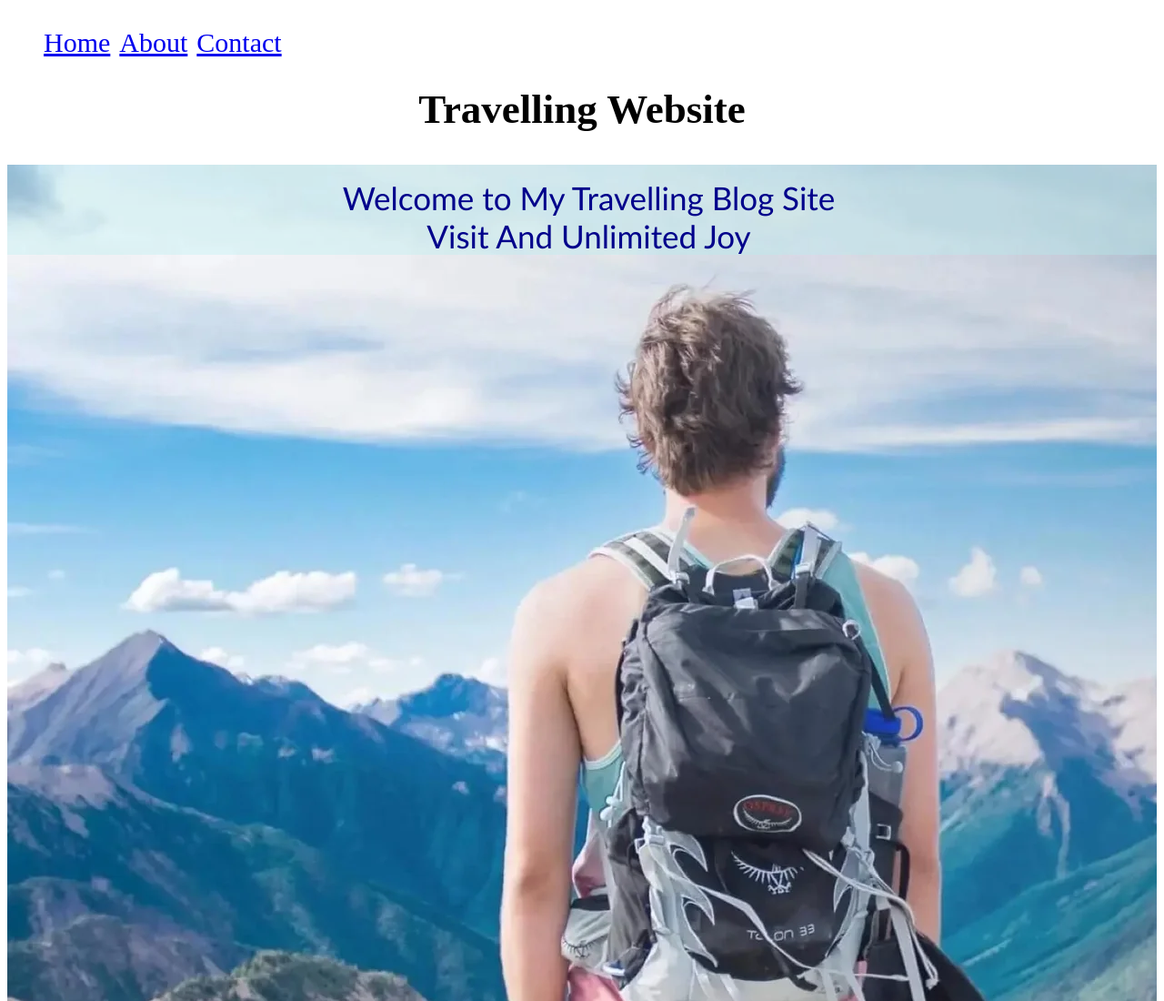
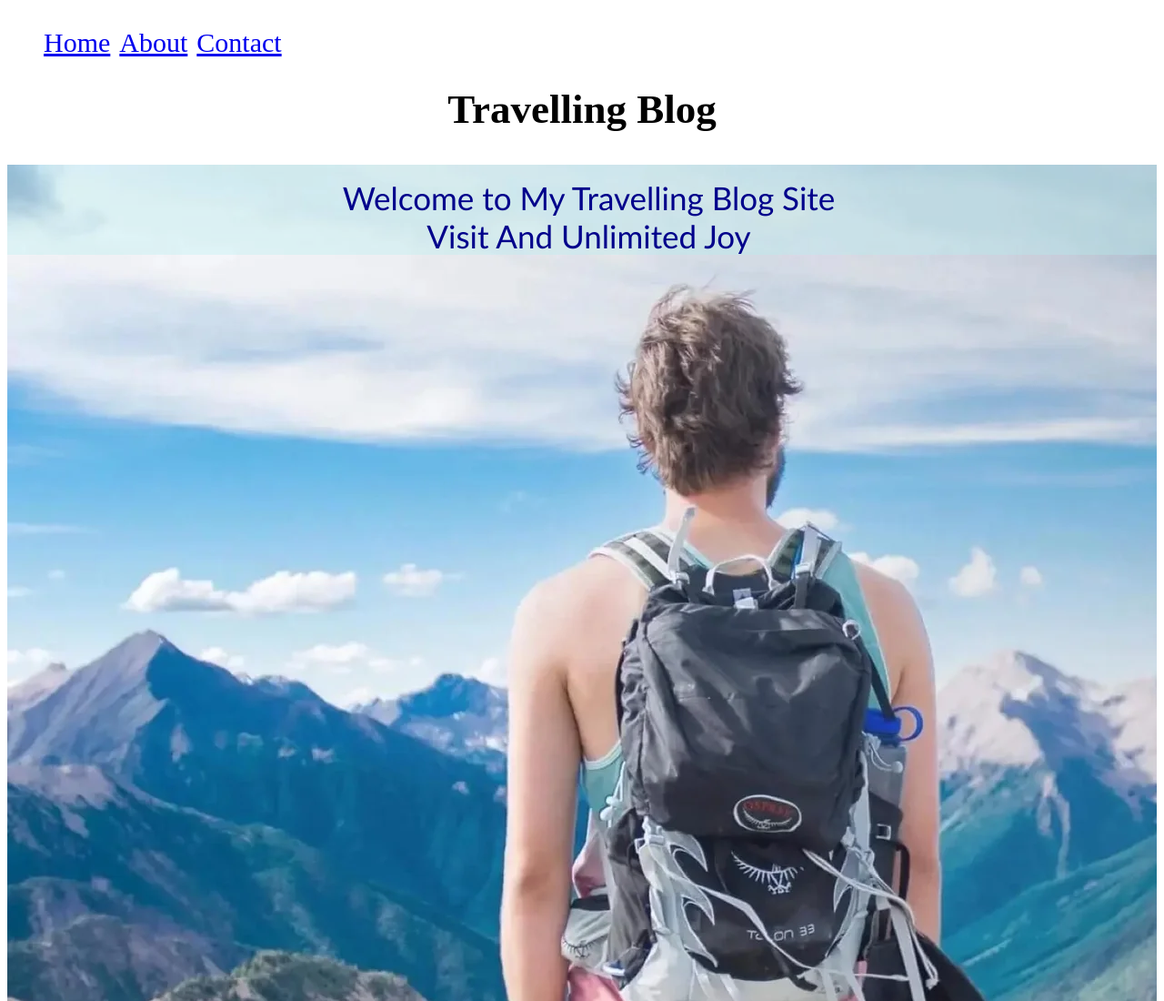
Before and after one commit to abdulhamid331404/travellign-blog, a plain HTML site: page index.html in a window 1280 px wide. Shown: the top 1100 px of the page at 91% size. Drawn offline with Linux system fonts and the light colour scheme.

Commit message:
title add

```diff
--- a/index.html
+++ b/index.html
@@ -5,7 +5,7 @@
     <meta http-equiv="X-UA-Compatible" content="IE=edge">
     <!-- <meta name="viewport" content="width=device-width, initial-scale=1.0"> -->
     <link rel="stylesheet" href="style.css">
-    <title></title>
+    <title>Travelling Website</title>
     <link rel="shortcut icon" href="images.jpg" type="image/png">
 </head>
     <body>
@@ -22,7 +22,7 @@
                 </li>
             </ul>
         </div>
-        <h1>Travelling Website</h1>
+        <h1>Travelling Blog</h1>
         <div class="back-img">
           <p class="block_site">
               Welcome to My Travelling Blog Site
```
